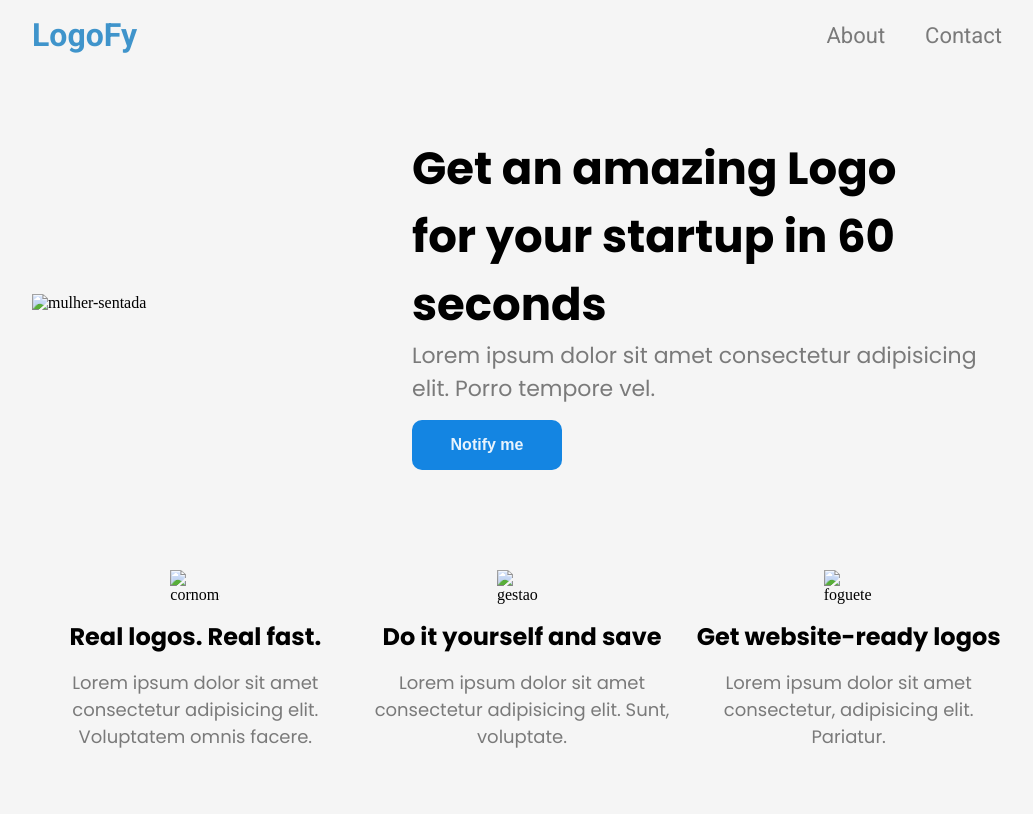
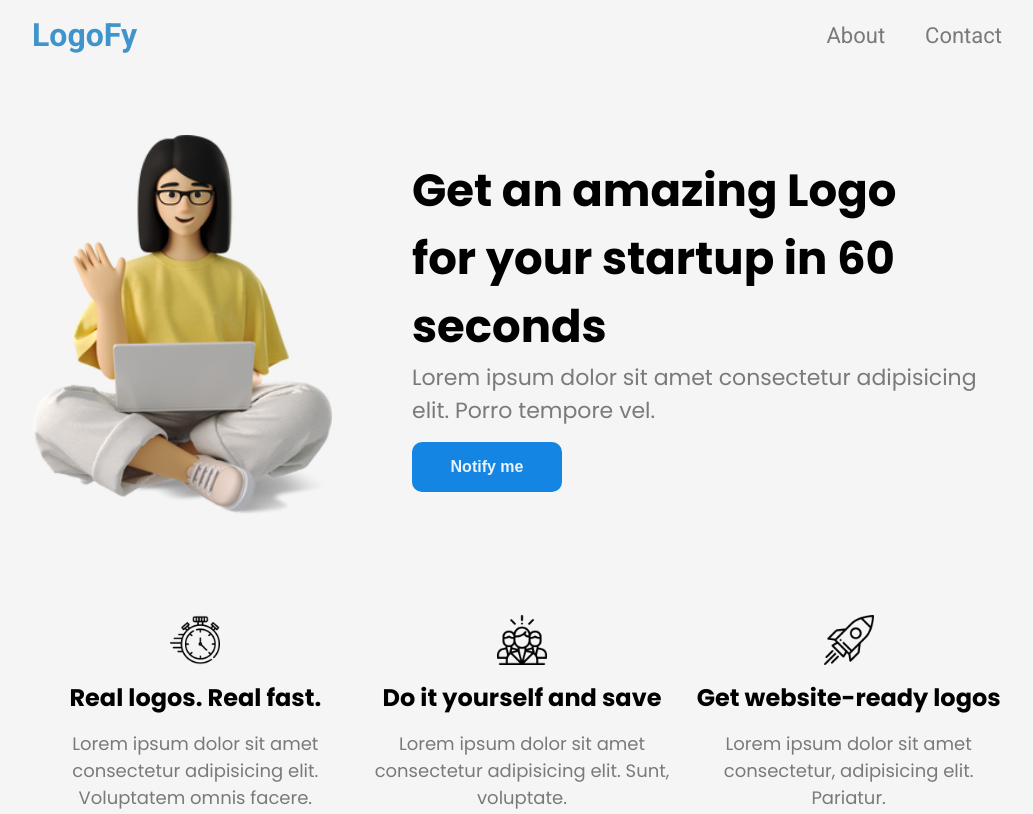
Before and after one commit to EnzFeijo/projeto-landingpage, a plain HTML site: page index.html in a window 1280 px wide. Shown: the top 814 px of the page, without its empty margins (118-1151 px from the left). Drawn offline with Linux system fonts and the light colour scheme; the site is published under a folder, as on GitHub Pages, so addresses that start at the root find nothing.

Commit message:
atualizei imagens

```diff
--- a/index.html
+++ b/index.html
@@ -39,7 +39,7 @@
 
             <div class="content">
 
-                <img src="/imagens/mulher-sentada.png" alt="mulher-sentada">
+                <img src="imagens/mulher-sentada.png" alt="mulher-sentada">
 
                 <div class="texts">
 
@@ -60,19 +60,19 @@
             <div class="content">
 
                 <div class="card">
-                    <img class="img" src="/imagens/cronometro.png" alt="cornometro">
+                    <img class="img" src="imagens/cronometro.png" alt="cornometro">
                     <h2>Real logos. Real fast.</h2>
                     <p>Lorem ipsum dolor sit amet consectetur adipisicing elit. Voluptatem omnis facere.</p>
                 </div>
 
                 <div class="card">
-                    <img class="img" src="/imagens/gestao.png" alt="gestao">
+                    <img class="img" src="imagens/gestao.png" alt="gestao">
                     <h2>Do it yourself and save</h2>
                     <p>Lorem ipsum dolor sit amet consectetur adipisicing elit. Sunt, voluptate.</p>
                 </div>
 
                 <div class="card">
-                    <img class="img" src="/imagens/foguete.png" alt="foguete">
+                    <img class="img" src="imagens/foguete.png" alt="foguete">
                     <h2>Get website-ready logos</h2>
                     <p>Lorem ipsum dolor sit amet consectetur, adipisicing elit. Pariatur.</p>
                 </div>
```
